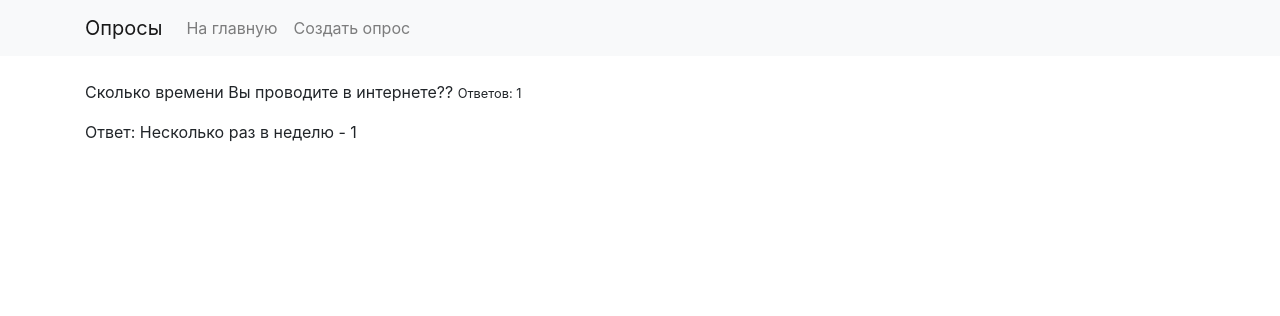
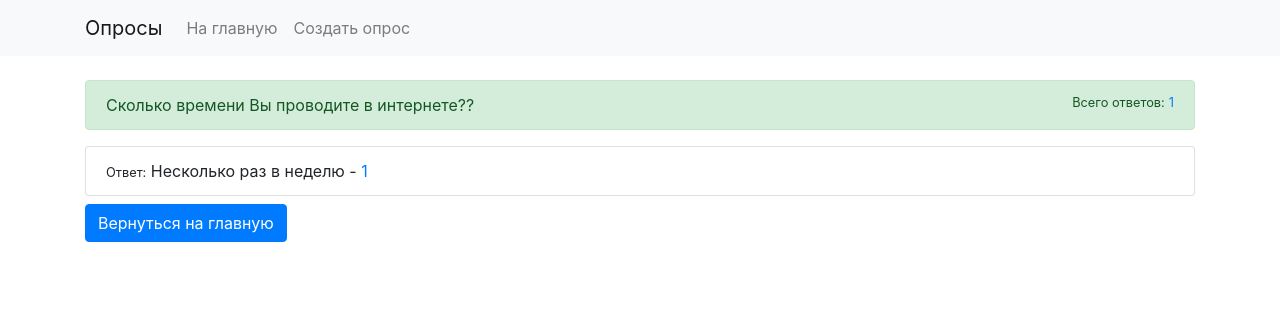
Before and after one commit to arti17/polls, a Django app: page /statistics/3 in a window 1280 px wide. Shown: the top 316 px of the page. Run offline with Django 3.2, Linux system fonts and the light colour scheme; data comes from the database, SQL or seed files in the repository; some libraries are stand-ins or nearby versions.

Commit message:
Изменение верстки и стилей.

```diff
--- a/polls/webapp/templates/answer/answers.html
+++ b/polls/webapp/templates/answer/answers.html
@@ -7,10 +7,11 @@
 {% block body %}
     <h2>{{ poll }}</h2>
     <form action="" method="POST">
-    {% csrf_token %}
+        {% csrf_token %}
         {% for choice in poll.choices.all %}
             <div class="form-check">
-                <input class="form-check-input" type="radio" name="answer" id="answer{{ choice.pk }}" value="{{ choice.pk }}" checked>
+                <input class="form-check-input" type="radio" name="answer" id="answer{{ choice.pk }}"
+                       value="{{ choice.pk }}" checked>
                 <label class="form-check-label" for="answer{{ choice.pk }}">
                     {{ choice }}
                 </label>
--- a/polls/webapp/templates/answer/statistics.html
+++ b/polls/webapp/templates/answer/statistics.html
@@ -5,8 +5,19 @@
 {% endblock %}
 
 {% block body %}
-    <p>{{ poll }} <small>Ответов: {{ answers|length }}</small></p>
-    {% for count_answer in count_answers.items %}
-        <p>Ответ: {{ count_answer.0 }} - {{ count_answer.1 }}</p>
-    {% endfor %}
+    <p class="alert alert-success">{{ poll }}
+        <small class="float-right">Всего ответов: <span class="text-primary float-right ml-1">{{ answers|length }}</span></small>
+    </p>
+    <div class="list-group">
+        {% for count_answer in count_answers.items %}
+            <p class="list-group-item"><small>Ответ:</small> {{ count_answer.0 }} - <span
+                    class="text-primary">{{ count_answer.1 }}</span></p>
+        {% empty %}
+            <p>Этот опрос еще не проходили</p>
+            {% if poll.choices.all %}
+                <p><a href="{% url 'pass_the_poll' poll.pk %}" class="text-primary">Пройти опрос?</a></p>
+            {% endif %}
+        {% endfor %}
+    </div>
+    <a href="{% url 'index' %}" class="btn btn-primary mt-2">Вернуться на главную</a>
 {% endblock %}
--- a/polls/webapp/templates/base.html
+++ b/polls/webapp/templates/base.html
@@ -29,6 +29,7 @@
     <br>
     {% block body %}
     {% endblock %}
+    <br>
 </div>
 
 <script src="{% static 'js/jquery.min.js' %}"></script>
--- a/polls/webapp/templates/choice/create_choice.html
+++ b/polls/webapp/templates/choice/create_choice.html
@@ -1,6 +1,6 @@
 {% extends 'base.html' %}
 
-{% block title %}Создать вариант ответа{% endblock %}
+{% block title %}Создание вариант ответа{% endblock %}
 
 {% block body %}
     <form action="{% url 'create_choice' poll.pk %}" method="POST">
--- a/polls/webapp/templates/choice/delete_choice.html
+++ b/polls/webapp/templates/choice/delete_choice.html
@@ -1,6 +1,6 @@
 {% extends 'base.html' %}
 
-{% block title %}Удалить опрос{% endblock %}
+{% block title %}Удаление варианта ответа{% endblock %}
 
 {% block body %}
     <h3 class="text-center text-danger">Вы уверены что хотите удалить вариант ответа?</h3>
--- a/polls/webapp/templates/choice/update_choice.html
+++ b/polls/webapp/templates/choice/update_choice.html
@@ -1,6 +1,6 @@
 {% extends 'base.html' %}
 
-{% block title %}Изменить опрос{% endblock %}
+{% block title %}Измениние варианта ответа{% endblock %}
 
 {% block body %}
     <form action="{% url 'update_choice' choice.pk %}" method="POST">
--- a/polls/webapp/templates/partial/simple_form.html
+++ b/polls/webapp/templates/partial/simple_form.html
@@ -1,4 +1,4 @@
-{#{% load widget_tweaks %}#}
+{% load widget_tweaks %}
 {% csrf_token %}
 
 {% for error in form.not_field_errors %}
@@ -7,7 +7,7 @@
 
 {% for field in form %}
     <p class="ml-3 mb-0"><label for="{{ field.id_for_label }}">{{ field.label }}</label></p>
-    <p class="col-6 ml-0 d-inline-block">{{ field }}</p>
+    <p class="col-6 ml-0 d-inline-block">{{ field|add_class:'form-control' }}</p>
     {% for error in field.errors %}
         <small class="text-danger ml-3">{{ error }}</small>
     {% endfor %}
```
Also changed, not shown: polls/webapp/templates/poll/index.html (+7 -4 lines), polls/webapp/templates/poll/poll_detail.html (+8 -7 lines). Lines whose indentation alone changed are shown as unchanged.
